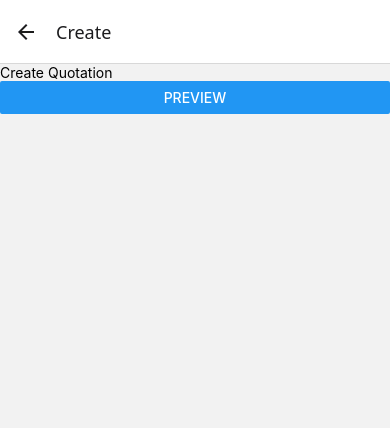
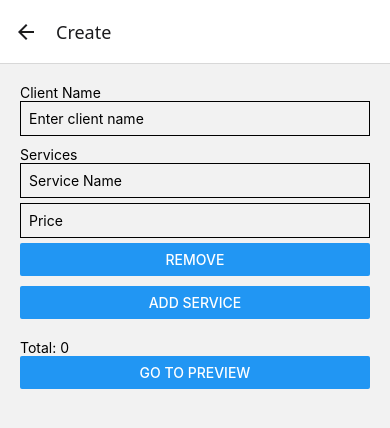
Before and after one commit to kibria-khandaker/invoice_quotation_generator, a React Native app: screen /Create in a window 390 px wide. Shown: the top 428 px of the page. Built offline with nearby package versions, Linux system fonts and the light colour scheme.

Commit message:
npx expo install expo-print -Done

```diff
--- a/package.json
+++ b/package.json
@@ -12,6 +12,7 @@
     "@react-navigation/native": "^7.2.2",
     "@react-navigation/native-stack": "^7.14.10",
     "expo": "~54.0.33",
+    "expo-print": "~15.0.8",
     "expo-status-bar": "~3.0.9",
     "react": "19.1.0",
     "react-native": "0.81.5",
--- a/src/screens/CreateQuotationScreen.js
+++ b/src/screens/CreateQuotationScreen.js
@@ -1,12 +1,93 @@
-import { View, Text, Button } from 'react-native';
+import { View, Text, TextInput, Button, FlatList } from 'react-native';
+import { useState } from 'react';
 
 export default function CreateQuotationScreen({ navigation }) {
+  const [clientName, setClientName] = useState('');
+  const [services, setServices] = useState([
+    { id: '1', name: '', price: '' }
+  ]);
+
+  // Add new service
+  const addService = () => {
+    setServices([
+      ...services,
+      { id: Date.now().toString(), name: '', price: '' }
+    ]);
+  };
+
+  // Update service
+  const updateService = (id, field, value) => {
+    const updated = services.map((item) =>
+      item.id === id ? { ...item, [field]: value } : item
+    );
+    setServices(updated);
+  };
+
+  // Remove service
+  const removeService = (id) => {
+    const filtered = services.filter((item) => item.id !== id);
+    setServices(filtered);
+  };
+
+  // Calculate total
+  const total = services.reduce((sum, item) => {
+    return sum + (parseFloat(item.price) || 0);
+  }, 0);
+
   return (
-    <View>
-      <Text>Create Quotation</Text>
+    <View style={{ padding: 20 }}>
+      <Text>Client Name</Text>
+      <TextInput
+        placeholder="Enter client name"
+        value={clientName}
+        onChangeText={setClientName}
+        style={{ borderWidth: 1, marginBottom: 10, padding: 8 }}
+      />
+
+      <Text>Services</Text>
+
+      <FlatList
+        data={services}
+        keyExtractor={(item) => item.id}
+        renderItem={({ item }) => (
+          <View style={{ marginBottom: 10 }}>
+            <TextInput
+              placeholder="Service Name"
+              value={item.name}
+              onChangeText={(text) =>
+                updateService(item.id, 'name', text)
+              }
+              style={{ borderWidth: 1, marginBottom: 5, padding: 8 }}
+            />
+
+            <TextInput
+              placeholder="Price"
+              keyboardType="numeric"
+              value={item.price}
+              onChangeText={(text) =>
+                updateService(item.id, 'price', text)
+              }
+              style={{ borderWidth: 1, marginBottom: 5, padding: 8 }}
+            />
+
+            <Button title="Remove" onPress={() => removeService(item.id)} />
+          </View>
+        )}
+      />
+
+      <Button title="Add Service" onPress={addService} />
+
+      <Text style={{ marginTop: 20 }}>Total: {total}</Text>
+
       <Button
-        title="Preview"
-        onPress={() => navigation.navigate('Preview')}
+        title="Go to Preview"
+        onPress={() =>
+          navigation.navigate('Preview', {
+            clientName,
+            services,
+            total
+          })
+        }
       />
     </View>
   );
--- a/src/screens/PreviewScreen.js
+++ b/src/screens/PreviewScreen.js
@@ -1,9 +1,19 @@
 import { View, Text } from 'react-native';
 
-export default function PreviewScreen() {
+export default function PreviewScreen({ route }) {
+  const { clientName, services, total } = route.params;
+
   return (
-    <View>
-      <Text>Preview Screen</Text>
+    <View style={{ padding: 20 }}>
+      <Text>Client: {clientName}</Text>
+
+      {services.map((item) => (
+        <Text key={item.id}>
+          {item.name} - {item.price}
+        </Text>
+      ))}
+
+      <Text>Total: {total}</Text>
     </View>
   );
 }
```
Also changed, not shown: 1 other file (tests, documents, lock files or other folders).
